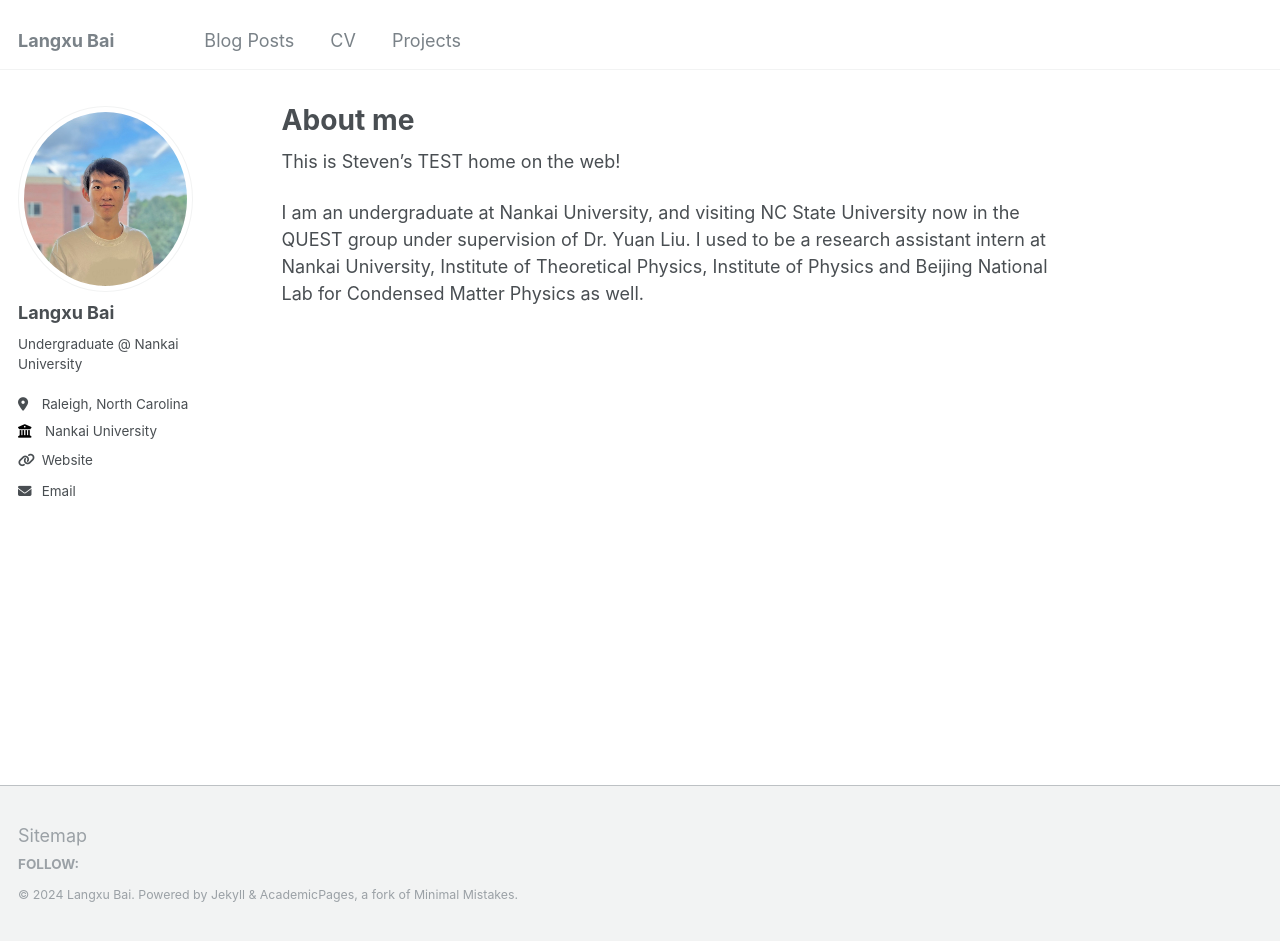
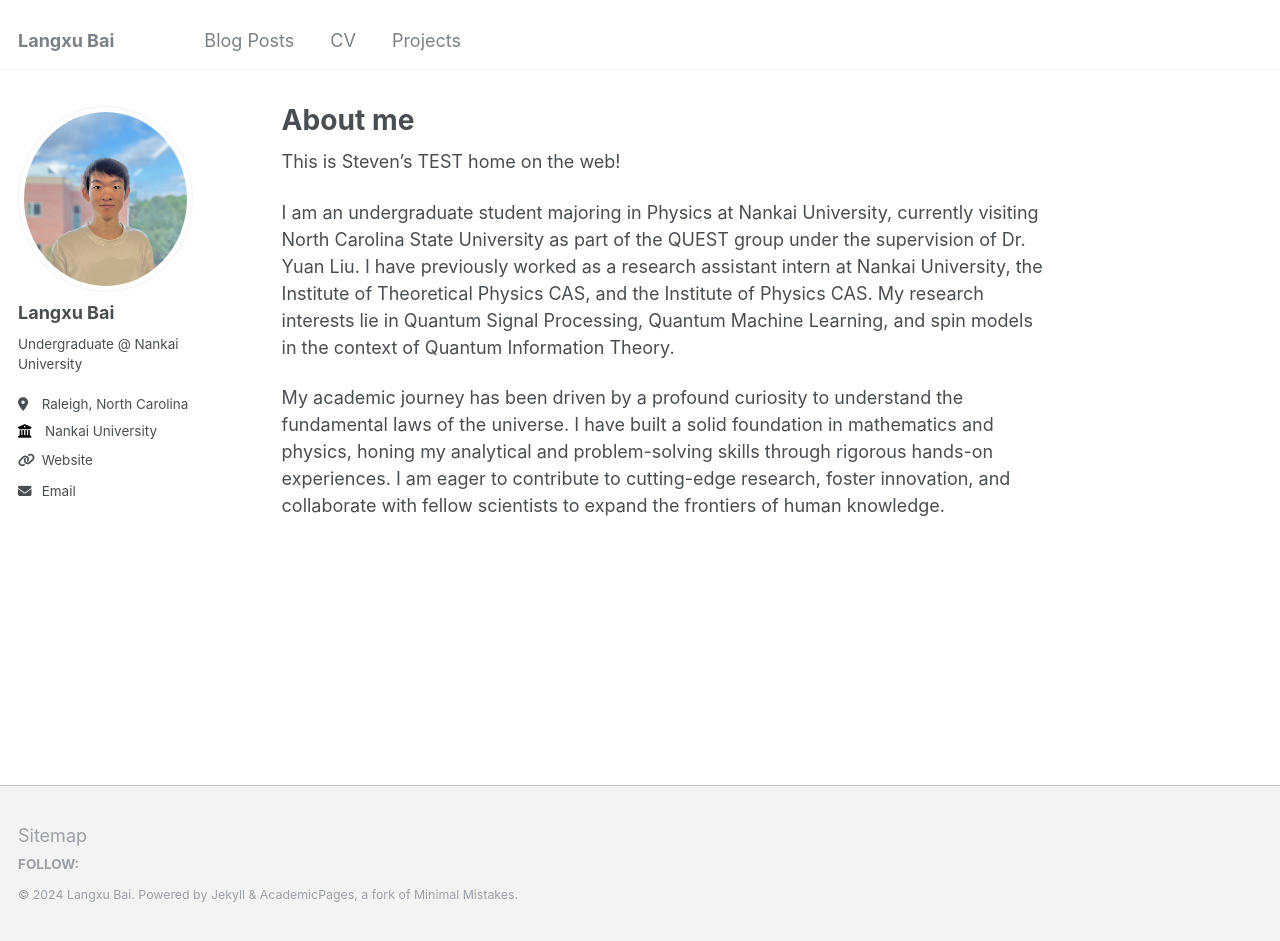
Before and after one commit to langxubai/langxubai.github.io, a Jekyll site: the page built from _pages/about.md, in a window 1280 px wide and 941 px high. Built offline with Jekyll 4.4.1, drawn with Linux system fonts in a browser that asks for light colours.

Commit message:
Update about.md

```diff
--- a/_pages/about.md
+++ b/_pages/about.md
@@ -8,4 +8,6 @@ redirect_from:
 ---
 This is Steven's TEST home on the web!
 
-I am an undergraduate at Nankai University, and visiting NC State University now in the QUEST group under supervision of Dr. Yuan Liu. I used to be a research assistant intern at Nankai University, Institute of Theoretical Physics, Institute of Physics and Beijing National Lab for Condensed Matter Physics as well.
+I am an undergraduate student majoring in Physics at Nankai University, currently visiting North Carolina State University as part of the QUEST group under the supervision of Dr. Yuan Liu. I have previously worked as a research assistant intern at Nankai University, the Institute of Theoretical Physics CAS, and the Institute of Physics CAS. My research interests lie in Quantum Signal Processing, Quantum Machine Learning, and spin models in the context of Quantum Information Theory.
+
+My academic journey has been driven by a profound curiosity to understand the fundamental laws of the universe. I have built a solid foundation in mathematics and physics, honing my analytical and problem-solving skills through rigorous hands-on experiences. I am eager to contribute to cutting-edge research, foster innovation, and collaborate with fellow scientists to expand the frontiers of human knowledge.
```
